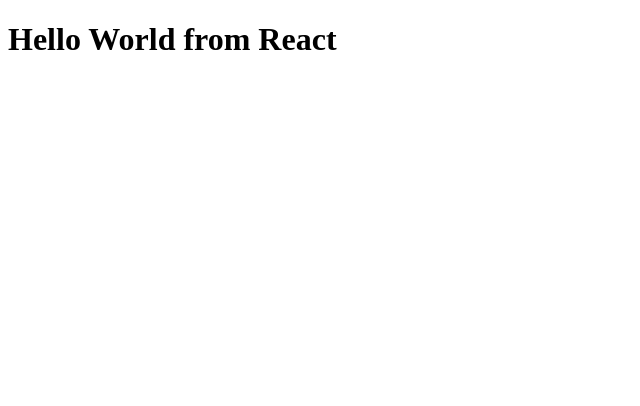
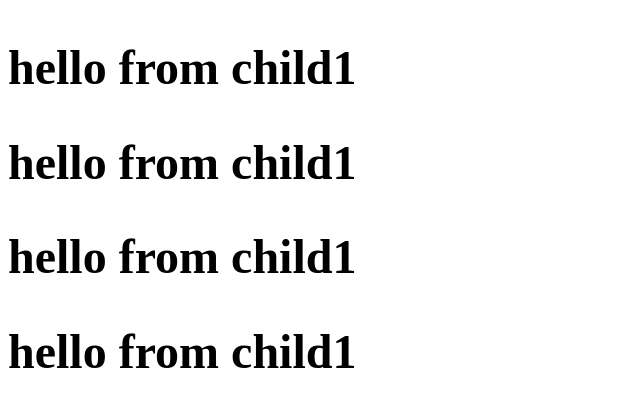
Before and after one commit to Tejeshwar263/Namaste-React, a plain HTML site: page index.html in a window 1280 px wide. Shown: the whole page, without its empty margins (0-640 px from the left). Drawn offline with nearby package versions, Linux system fonts and the light colour scheme.

Commit message:
created parent child tags using basic React

```diff
--- a/index.html
+++ b/index.html
@@ -1,20 +1,29 @@
 <!DOCTYPE html>
 <html lang="en">
+
 <head>
     <meta charset="UTF-8">
     <meta name="viewport" content="width=device-width, initial-scale=1.0">
-    <title>Namaste React</title>
+    <title>Nameste React</title>
 </head>
+
 <body>
-    <div id="root">
-    </div>
+    <div id="root"></div>
     <script crossorigin src="https://unpkg.com/react@18/umd/react.development.js"></script>
     <script crossorigin src="https://unpkg.com/react-dom@18/umd/react-dom.development.js"></script>
     <script>
-        const heading = React.createElement("h1",{},"Hello World from React")
+        const child1 = React.createElement("h2",{id:"child1"}, "hello from child1")
+        const child2 = React.createElement("h2",{id:"child2"},"hello from child1")
+
+        const heading1 = React.createElement("h1",{id:"heading1"},[child1, child2])
+
+        const heading2 = React.createElement("h1",{id:"heading2"},[child1, child2])
+
+        const parent = React.createElement("div",{id:"parent"},[heading1, heading2])
+
         const root = ReactDOM.createRoot(document.getElementById("root"))
-        root.render(heading);
-
+        root.render(parent)
     </script>
 </body>
+
 </html>
```
